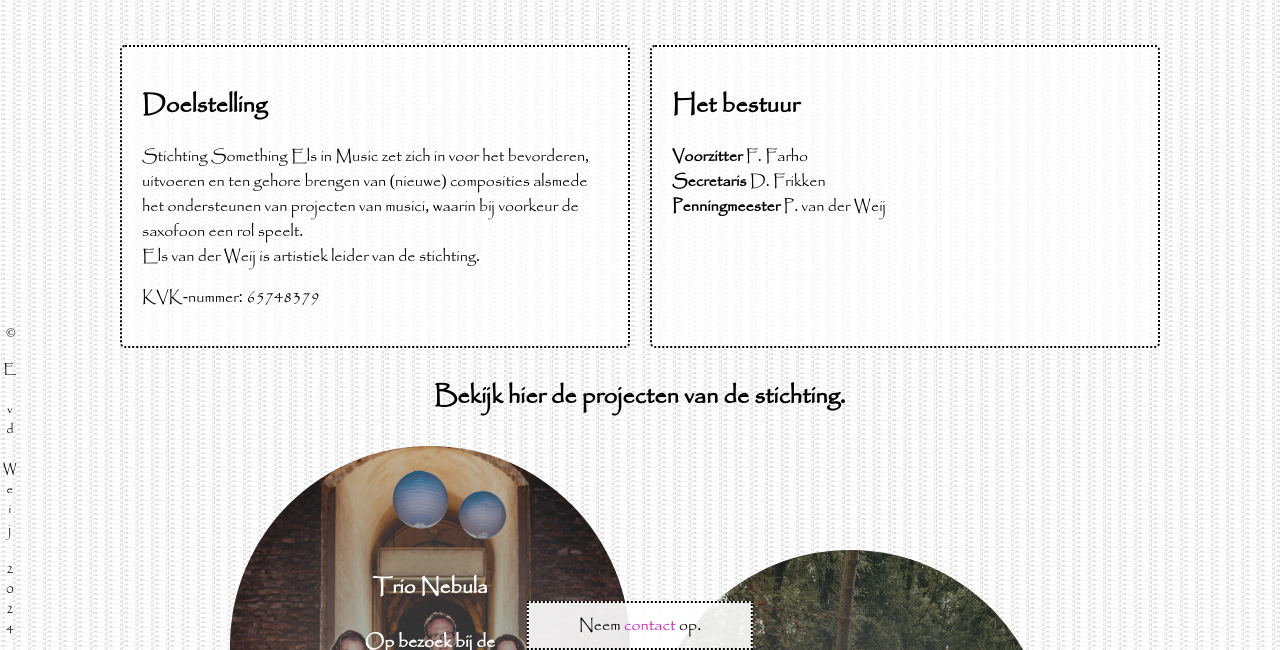
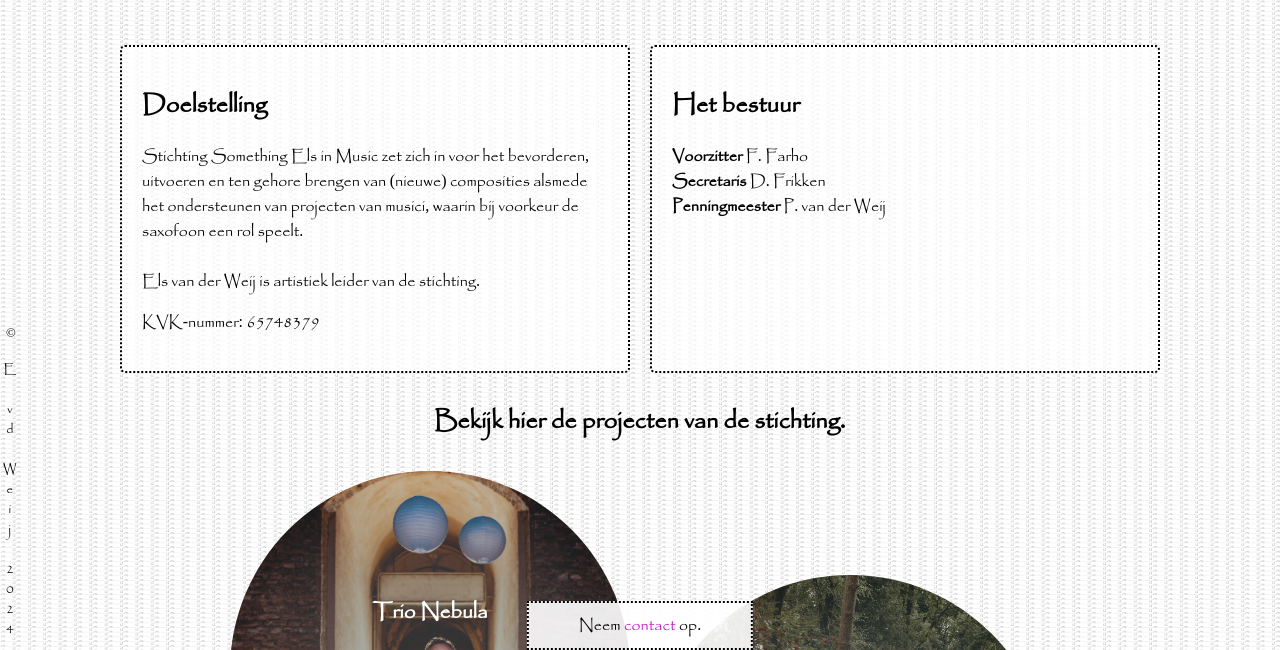
Before and after one commit to Els1987/stichtingsomethingelsinmusic.nl, a plain HTML site: page index.html in a window 1280 px wide. Shown: the part 150-800 px from the top of the page. Drawn offline with Linux system fonts and the light colour scheme.

Commit message:
Update index.html

```diff
--- a/index.html
+++ b/index.html
@@ -31,7 +31,7 @@
 <p>
 Stichting Something Els in Music zet zich in voor het bevorderen, uitvoeren en ten gehore brengen van (nieuwe) composities alsmede
 het ondersteunen van projecten van musici, waarin bij voorkeur de saxofoon een rol
-speelt.<br> Els van der Weij is artistiek leider van de stichting.</p>
+speelt.<br><br> Els van der Weij is artistiek leider van de stichting.</p>
 <p>
 KVK-nummer: 65748379
 </p>
```
